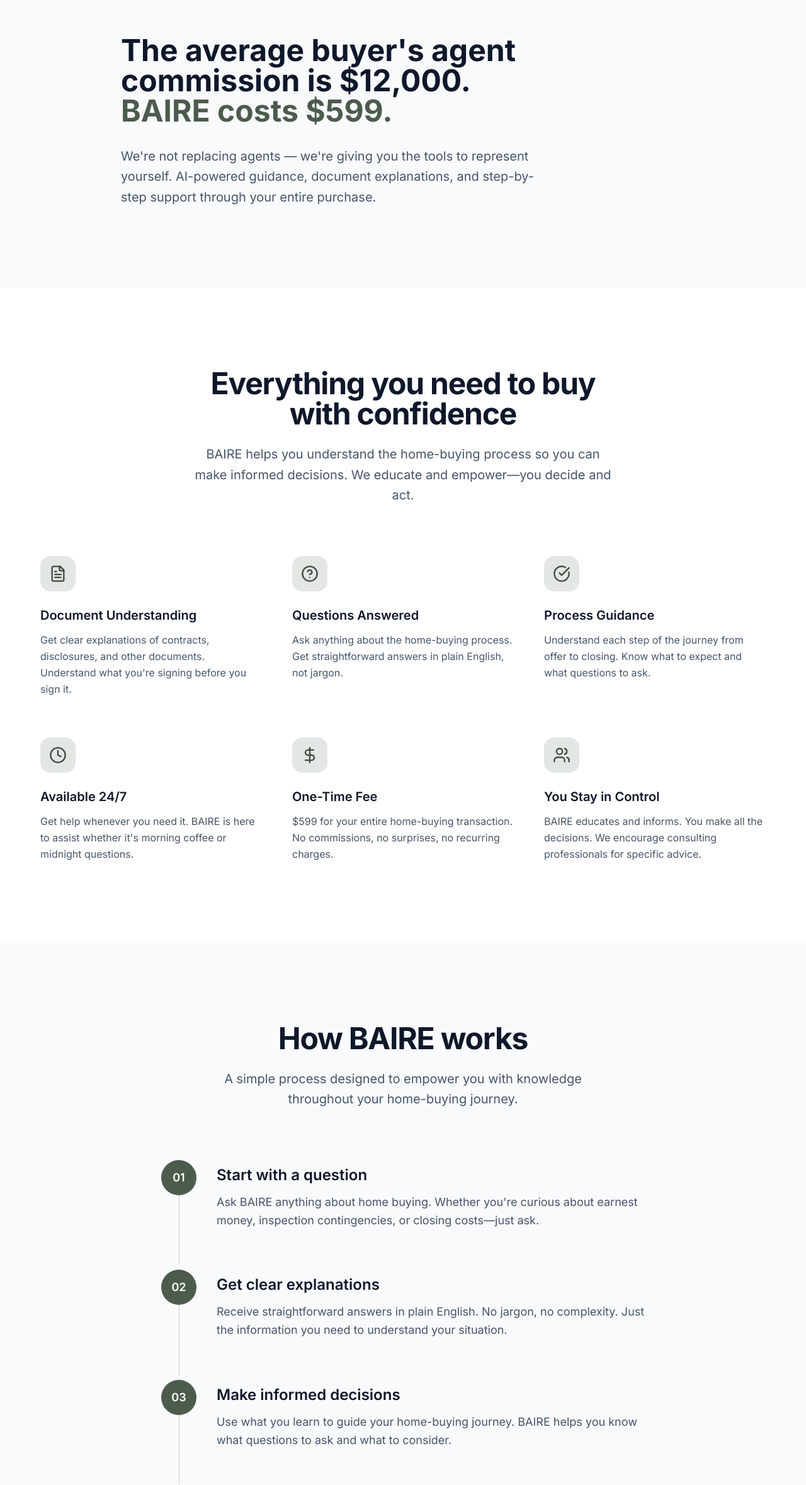
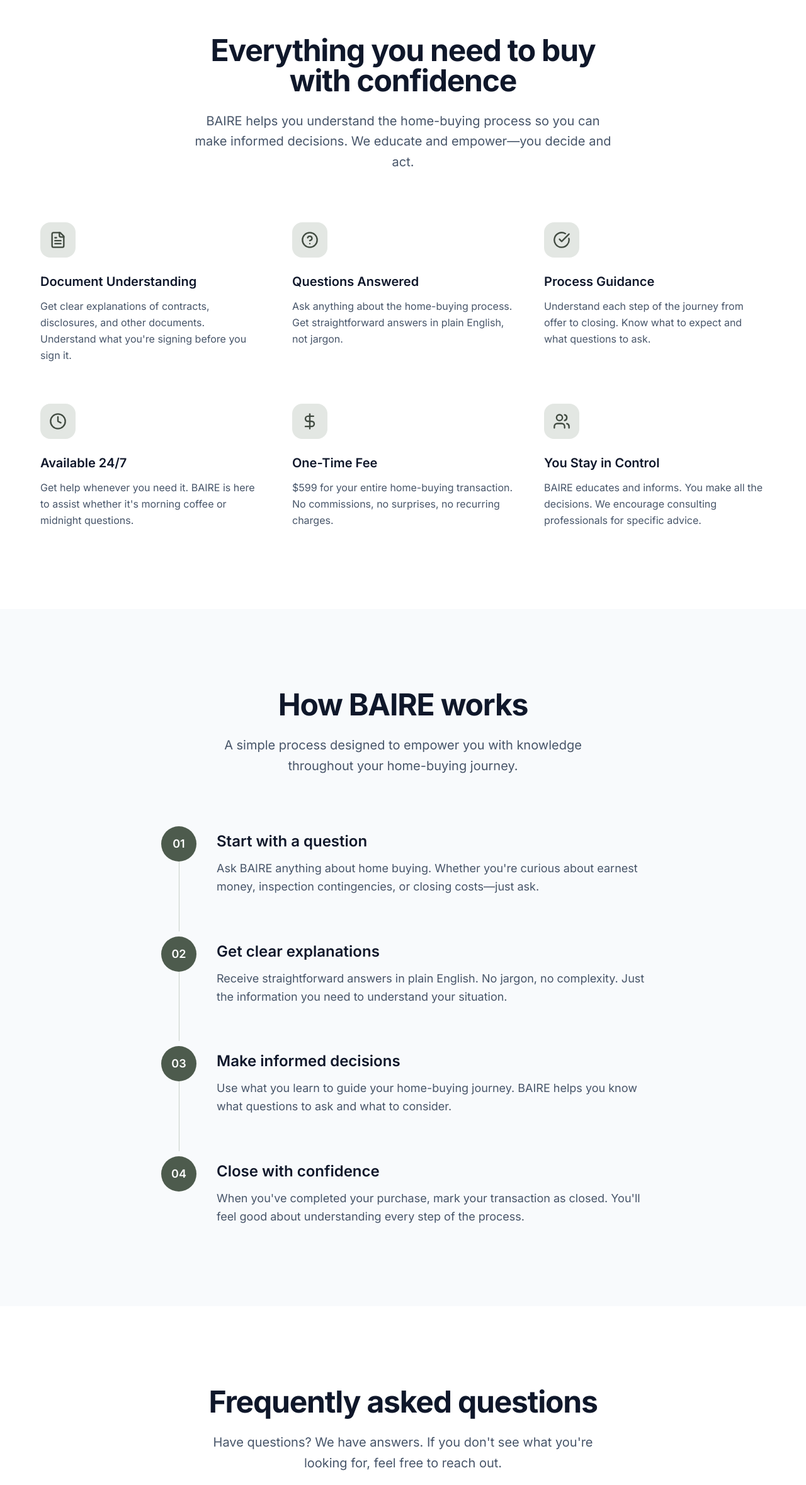
Before and after one commit to geoffbailey114/baireapp, a Next.js app: page / in a window 1280 px wide. Shown: the part 1048-3406 px from the top of the page at 63% size. Built offline with nearby package versions, Linux system fonts and the light colour scheme.

Commit message:
Update page.tsx

```diff
--- a/app/page.tsx
+++ b/app/page.tsx
@@ -1,7 +1,7 @@
 import { Hero } from '@/components/hero'
-import { ValueProp } from '@/components/value-prop'
 import { Features } from '@/components/features'
 import { HowItWorks } from '@/components/how-it-works'
+import { FAQ } from '@/components/faq'
 import { CTASection } from '@/components/cta-section'
 import { APP_NAME, APP_URL } from '@/lib/constants'
 
@@ -9,9 +9,9 @@ export default function HomePage() {
   return (
     <>
       <Hero />
-      <ValueProp />
       <Features />
       <HowItWorks />
+      <FAQ />
       <CTASection />
 
       {/* Service Schema for SEO */}
```
